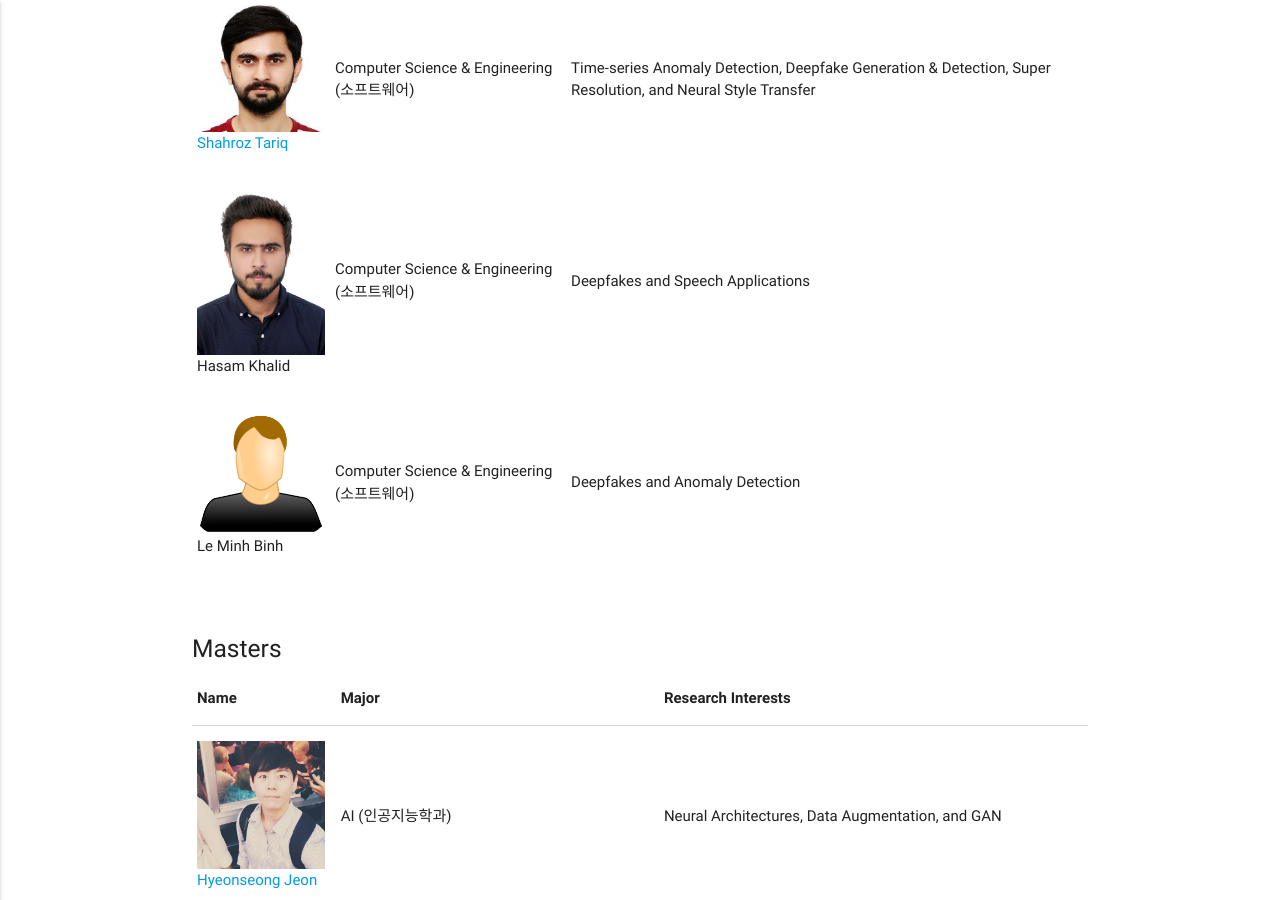
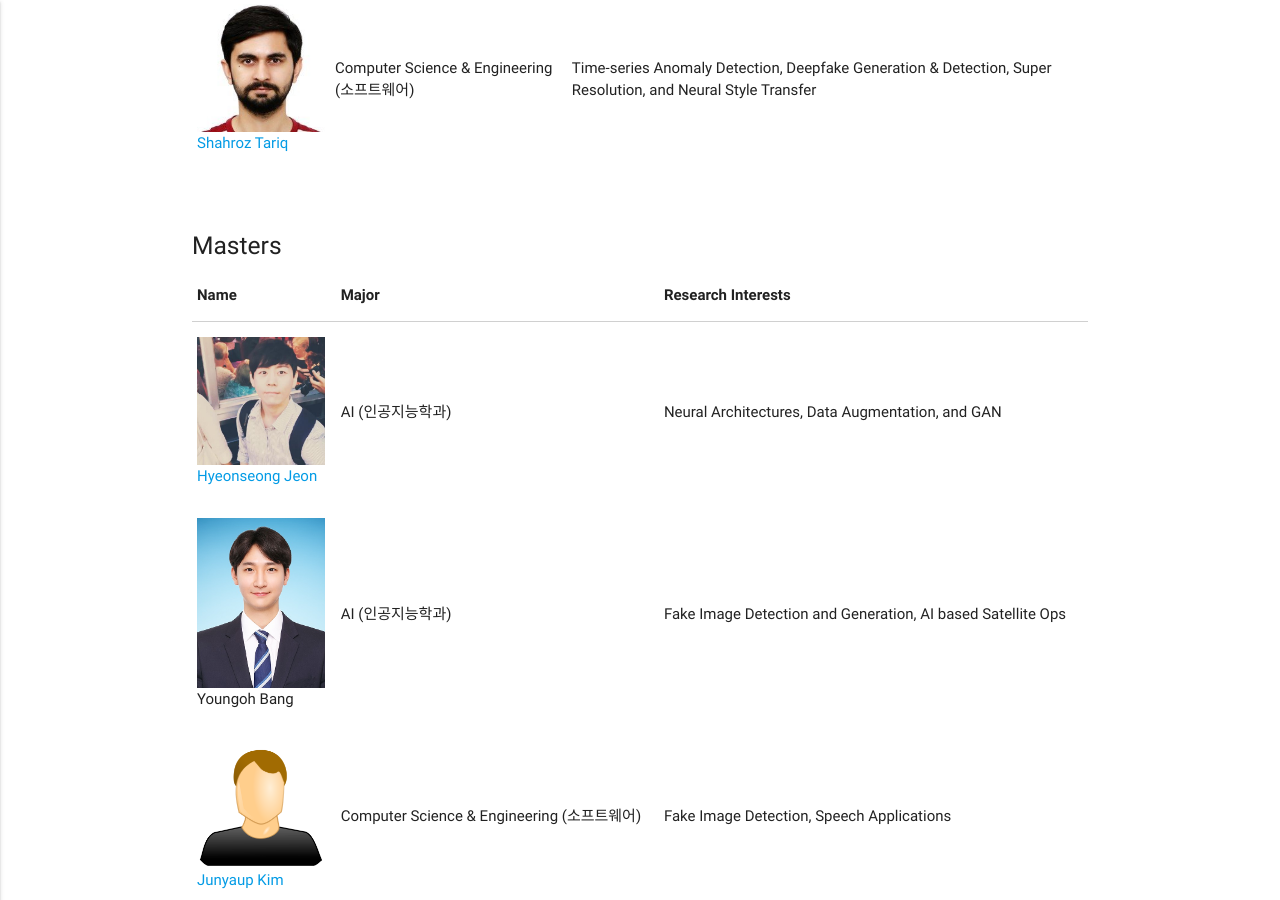
Before and after one commit to Yurim990507/DASH-Lab.github.io, a Jekyll site: the page built from example3.md, in a window 1280 px wide and 900 px high, scrolled down 829 px. Built offline with Jekyll 4.4.1, drawn with Linux system fonts in a browser that asks for light colours; some of the changed text lies outside the part shown.

Commit message:
Update example3.md

```diff
--- a/example3.md
+++ b/example3.md
@@ -57,24 +57,6 @@ permalink: /Members/
                        </div></td>
                   <td>Computer Science & Engineering (소프트웨어)</td>
                   <td>Time-series Anomaly Detection, Deepfake Generation & Detection, Super Resolution, and Neural Style Transfer </td>
-                </tr>
-                <tr>
-                   <td>
-                       <div style="display:flex;flex-direction:column">
-                           <img src="/img/HassamKhalid.png" alt="" width="128">
-                           Hasam Khalid
-                   </div></td>
-                  <td>Computer Science & Engineering (소프트웨어)</td>
-                  <td> Deepfakes and Speech Applications</td>
-                </tr>
-                 <tr>
-                   <td>
-                       <div style="display:flex;flex-direction:column">
-                           <img src="/img/dummy_male.png" alt="" width="128">
-                           Le Minh Binh
-                   </div></td>
-                  <td>Computer Science & Engineering (소프트웨어)</td>
-                  <td> Deepfakes and Anomaly Detection</td>
                 </tr>
               </tbody>
             </table>
@@ -165,13 +147,6 @@ permalink: /Members/
                   <td>Statistics (통계학과)</td>
                   <td> Anomaly Detection</td>
                 </tr>
-                <tr>
-                  <td>
-                <div style="display:flex;flex-direction:column">
-                      <img src="/img/dummy_female.png" alt="" width="128">Sunny Yoon</div></td>
-                  <td>Applied AI (인공지능융합학과)</td>
-                  <td> Anomaly Detection</td>
-                </tr>
                   <tr>
                   <td>
                       <div style="display:flex;flex-direction:column">
@@ -181,14 +156,7 @@ permalink: /Members/
                   <td> CS/수학 (인공지능학과 학석연계)</td>
                   <td> Vision</td>
                 </tr>
-                 <tr>
-                  <td>
-                  <div style="display:flex;flex-direction:column">
-                      <img src="/img/SowonJeon.jpg" alt=""  width="128">김민하
-                      </div></td>
-                  <td>Computer Science & Engineering (소프트웨어)</td>
-                  <td>딥페이크 </td>
-                </tr>
+
               </tbody>
             </table>
           </div>
```
